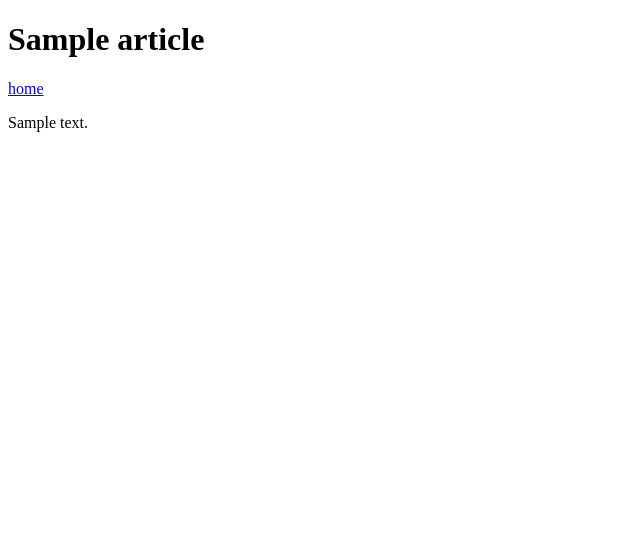
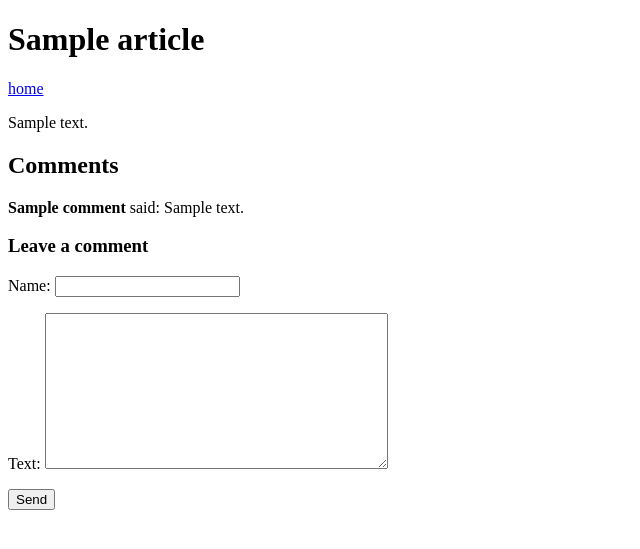
Before and after one commit to portugalwebdesign/workshop-blog, a Django app: a page that uses blog/templates/blog/article/detail.html in a window 1280 px wide. Shown: the top 549 px of the page, without its empty margins (0-640 px from the left). Run offline with Django 3.2, Linux system fonts and the light colour scheme; tables that the repository leaves empty hold one stand-in row (values such as "Sample post").

Commit message:
Add comments to detail page

```diff
--- /dev/null
+++ b/blog/forms.py
@@ -0,0 +1,10 @@
+from django import forms
+
+from .models import Comment
+
+
+class CommentForm(forms.ModelForm):
+    class Meta:
+        model = Comment
+        fields = '__all__'
+        widgets = {'article': forms.HiddenInput()}
--- a/blog/models.py
+++ b/blog/models.py
@@ -35,3 +35,12 @@ class Article(models.Model):
 
     def get_absolute_url(self):
         return reverse('article-detail', args=[self.slug])
+
+
+class Comment(models.Model):
+    article = models.ForeignKey(Article, related_name='comments')
+    name = models.CharField(max_length=120)
+    text = models.TextField()
+
+    def __str__(self):
+        return self.name
--- a/blog/templates/blog/article/detail.html
+++ b/blog/templates/blog/article/detail.html
@@ -4,4 +4,23 @@
   <h1>{{ article.title }}</h1>
   <a href="{% url 'home' %}">home</a>
   <p>{{ article.content|linebreaks }}</p>
+
+  <h2>Comments</h2>
+
+  {% for comment in article.comments.all %}
+    <strong>{{ comment.name }}</strong> said:
+    {{ comment.text }}
+  {% empty %}
+    <p>This article hasn't any comment yet, leave one</p>
+  {% endfor %}
+
+
+  <h3>Leave a comment</h3>
+
+  <form action="." method="post">
+    {% csrf_token %}
+    {{ comment_form.as_p }}
+    <p><input type="submit" value="Send"></p>
+  </form>
+
 {% endblock %}
--- a/blog/views.py
+++ b/blog/views.py
@@ -1,8 +1,21 @@
-from django.shortcuts import render, get_object_or_404
+from django.shortcuts import render, get_object_or_404, redirect
 
-from blog.models import Article
+from .forms import CommentForm
+from .models import Article
 
 
 def article_detail(request, slug):
     article = get_object_or_404(Article, slug=slug)
-    return render(request, 'blog/article/detail.html', {'article': article})
+
+    if request.method == 'POST':
+        comment_form = CommentForm(request.POST)
+        if comment_form.is_valid():
+            comment_form.save()
+            return redirect(request.META.get('HTTP_REFERER'))
+    else:
+        comment_form = CommentForm(initial={'article': article})
+
+    return render(request, 'blog/article/detail.html', {
+        'article': article,
+        'comment_form': comment_form
+    })
```
Also changed, not shown: blog/migrations/0002_auto_20170603_1459.py (added).
